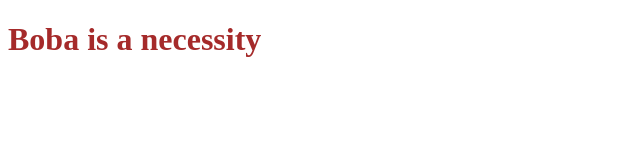
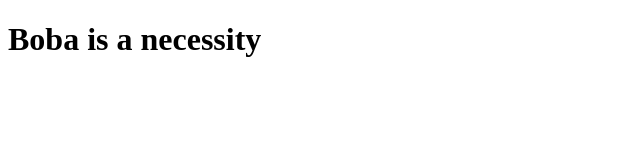
Before and after one commit to AyanDesai-code/AyanDesai-code.github.io, a plain HTML site: page index.html in a window 1280 px wide. Shown: the whole page, without its empty margins (0-640 px from the left). Drawn offline with Linux system fonts and the light colour scheme.

Commit message:
Update styles.css

```diff
--- a/styles.css
+++ b/styles.css
@@ -1,3 +1,3 @@
 h1{
-  color:brown;
+  color:"brown";
 }
```
